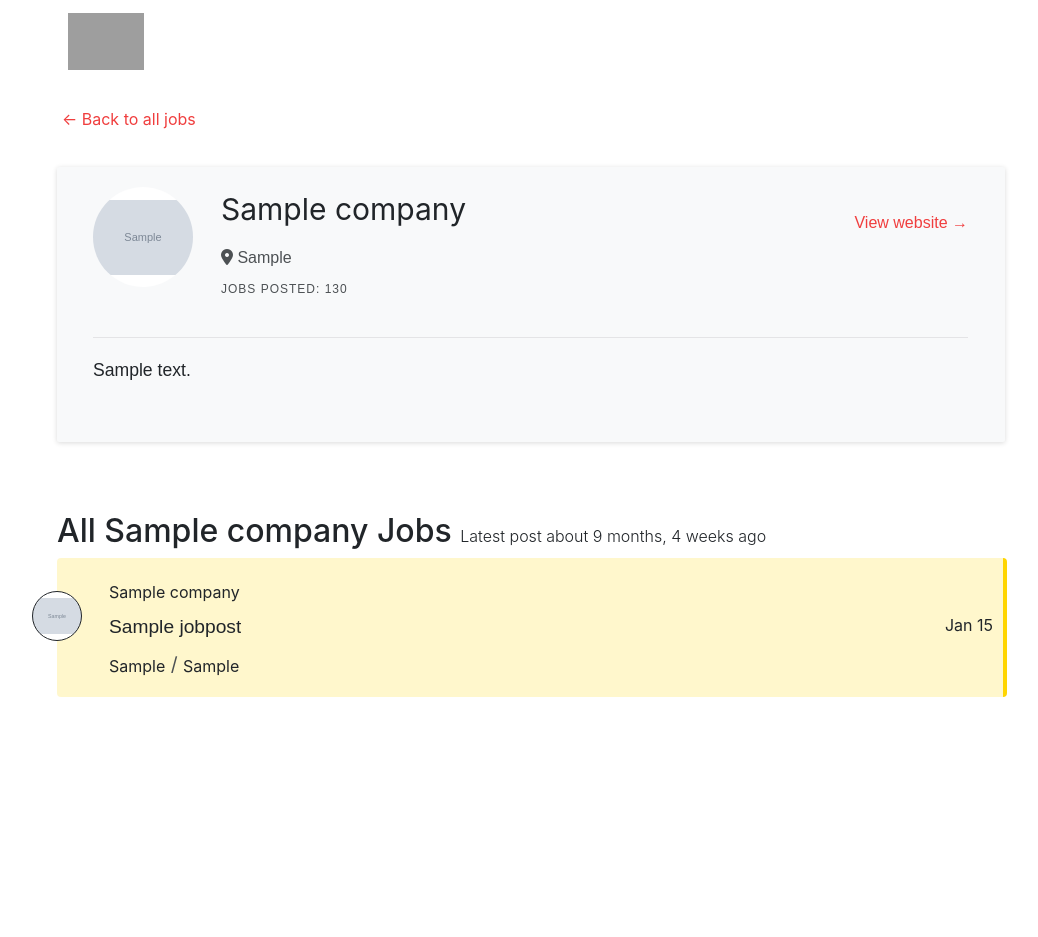
After one commit to iamjackwachira/wwfh, a Django app: page /companies/1/ in a window 1280 px wide. The commit adds this page. Shown: the top 937 px of the page, without its empty margins (108-1146 px from the left). Run offline with Django 3.2, Linux system fonts and the light colour scheme; tables that the repository leaves empty hold one stand-in row (values such as "Sample post"); grey boxes marked "Sample" are stand-in pictures; style sheets or scripts are compiled from the project's sources; some libraries are stand-ins or nearby versions; grey boxes are pictures that could not be loaded.

Commit message:
Add company details view

```diff
--- a/apps/jobs/models.py
+++ b/apps/jobs/models.py
@@ -37,6 +37,7 @@ class Company(BaseModel):
 
     name = models.CharField(max_length=200)
     company_statement = models.CharField(max_length=500)
+    headquarters = models.CharField(max_length=200)
     logo = models.ImageField(upload_to="company_uploads/", blank=True, null=True)
     url = models.CharField(max_length=200)
     email = models.CharField(max_length=200, blank=True, null=True)
--- /dev/null
+++ b/apps/jobs/templates/jobs/company_detail.html
@@ -0,0 +1,57 @@
+{% extends "base.html" %}
+{% load static %}
+
+{% block content %}
+{% load widget_tweaks %}
+<main role="main">
+    <div class="job-nav">
+        <a href="/">
+            <p style="float: left;z-index: 999;"><span id="arrow-left">←</span> Back to all jobs </p>
+        </a>
+    </div>
+    <div class="content">
+        <div class="company-detail">
+            <div class="listing-header">
+                <div class="listing-header-container">
+                    <div class="listing-logo" style="background-image: url({{company.logo.url}});">
+                    </div>
+                    <h1> {{company.name}} </h1><br>
+                    <h3>
+                        <i class="fas fa-map-marker-alt" style="margin-left: 0px;"></i>
+                        {% if company.headquarters %}
+                        {{company.headquarters}}
+                        {% else %}
+                        Remote
+                        {% endif %}
+                    </h3><br>
+                    <h4> Jobs posted: 130 </h4><br>
+                    <div class="listing-tools">
+                        <div class="tools">
+                        </div><a target="_blank" href="{{company.url}}">
+                            <h5> View website <span id="arrow-right">→</span></h5>
+                        </a>
+                    </div>
+                </div>
+            </div>
+            <section class="company">
+                <div class="company-description">
+                    {{company.description|safe}}
+                </div>
+            </section>
+
+        </div>
+        <div class="jobs-container">
+            <section class="jobs company-jobs">
+                <article>
+                    <h2> All {{company.name|capfirst}} Jobs
+                        <span class="font-weight-light h6 latest_post">
+                            Latest post about {{posts.0.created_on|timesince}} ago
+                        </span>
+                    </h2>
+                    {% include "jobs/job_posts.html" %}
+                </article>
+            </section>
+        </div>
+    </div>
+</main>
+{% endblock content %}
--- a/apps/jobs/templates/jobs/job_posts.html
+++ b/apps/jobs/templates/jobs/job_posts.html
@@ -3,7 +3,7 @@
     <li class="feature">
         <div class="highlight-bar"></div>
         <div class="company-logo">
-            <a href="/company/komoot">
+            <a href="{% url 'jobs:company-detail' pk=post.company.id %}">
                 {% if post.company.logo %}
                 <div class="flag-logo" style="background-image: url({{post.company.logo.url}})" loading="lazy">
                 </div>
--- a/apps/jobs/urls.py
+++ b/apps/jobs/urls.py
@@ -8,4 +8,7 @@ urlpatterns = [
     path("", views.JobListView.as_view(), name="jobs-home"),
     path("jobs/new/", views.JobCreateView.as_view(), name="job-create"),
     path("jobs/<int:pk>/", views.JobDetailView.as_view(), name="job-detail"),
+    path(
+        "companies/<int:pk>/", views.CompanyDetailView.as_view(), name="company-detail"
+    ),
 ]
--- a/apps/jobs/views.py
+++ b/apps/jobs/views.py
@@ -125,3 +125,15 @@ class JobDetailView(DetailView):
         ).exclude(id=job_post.id)
         context["posts"] = related_jobs
         return context
+
+
+class CompanyDetailView(DetailView):
+    model = Company
+    template_name = "jobs/company_detail.html"
+
+    def get_context_data(self, **kwargs):
+        context = super().get_context_data(**kwargs)
+        company = self.get_object()
+        related_jobs = JobPost.objects.filter(company=company)
+        context["posts"] = related_jobs
+        return context
--- a/static/css/base_styles.scss
+++ b/static/css/base_styles.scss
@@ -40,6 +40,7 @@ body {
 @import "jobs";
 @import "jobs_new";
 @import "jobs_detail";
+@import "company_detail";
 
 .jumbotron {
     margin-bottom: 0;
--- /dev/null
+++ b/static/css/company_detail.scss
@@ -0,0 +1,111 @@
+div.company-detail {
+    background: #f8f9fa;
+    padding: 20px 36px 0 36px;
+    -webkit-box-shadow: 0 1px 5px rgba(0, 0, 0, 0.15);
+    box-shadow: 0 1px 5px rgba(0, 0, 0, 0.15);
+    border-radius: 2px;
+    margin: 20px 2px 70px 0px;
+    min-height: 275px;
+
+    .listing-header {
+        overflow: visible;
+        margin: 0;
+        padding: 0;
+
+        .listing-header-container {
+            overflow: hidden;
+            float: left;
+            width: 875px;
+            border-bottom: 1px solid rgba(144, 146, 148, 0.2);
+
+            .listing-logo {
+                overflow: hidden;
+                width: 100px;
+                height: 100px;
+                border-radius: 50%;
+                margin: 0 28px 28px 0;
+                float: left;
+                background-size: contain;
+                background-color: #fff;
+                background-position: center center;
+                background-repeat: no-repeat;
+            }
+
+            h1 {
+                font-size: 30px;
+                color: #212529;
+                padding: 0;
+                margin: 0 0 7px 0;
+                font-weight: normal;
+                text-align: left;
+                line-height: 1.5em;
+                max-width: calc(100% - 390px);
+                display: inline-block;
+                min-width: 250px;
+                white-space: nowrap;
+                text-overflow: ellipsis;
+                overflow: hidden;
+            }
+
+            h3 {
+                color: #4d5154;
+                font-family: "Neufile Grotesk Regular", sans-serif;
+                text-align: left;
+                font-size: 1rem;
+                margin-top: -16px;
+                display: inline-block;
+                text-transform: none;
+            }
+
+            h4 {
+                font-family: "Neufile Grotesk Light", sans-serif;
+                text-align: left;
+                font-size: 0.75rem;
+                margin-top: 0px;
+                text-transform: uppercase;
+                color: #4d5154;
+                margin-bottom: 40px;
+                letter-spacing: 1px;
+                display: inline-block;
+            }
+            h5 {
+                font-family: "Neufile Grotesk Semi Bold", sans-serif;
+                text-align: right !important;
+                font-size: 1rem;
+                color: #f03e3e !important;
+                margin: 8px 0 10px 0;
+            }
+
+            .listing-tools {
+                overflow: hidden;
+                width: 250px;
+                margin: 0;
+                float: right;
+                margin-top: -132px;
+            }
+        }
+    }
+    .company {
+        overflow: hidden;
+        width: 950px;
+        margin: 0 auto;
+        .company-description {
+            overflow: hidden;
+            float: left;
+            width: 875px;
+            padding: 20px 40px 20px 0px;
+            font-size: 1.1rem;
+            line-height: 1.4em;
+            font-family: "Neufile Grotesk Light", sans-serif;
+            color: #212529;
+        }
+    }
+}
+
+div.jobs-container {
+    section.company-jobs {
+        article {
+            max-width: 100%;
+        }
+    }
+}
--- a/static/css/jobs_detail.scss
+++ b/static/css/jobs_detail.scss
@@ -99,14 +99,10 @@
                 background-size: contain;
                 background-color: #fff;
                 background-position: center center;
-
-                img {
-                    transform: translateY(-50%);
-                }
             }
         }
     }
-    section.jobs {
+    section.related-jobs {
         article {
             max-width: 675px;
             margin-top: 40px;
@@ -133,6 +129,8 @@
                 }
             }
         }
+    }
+    section.job {
         .listing-container {
             width: 675px;
             padding: 20px 0px 0 0;
@@ -150,3 +148,17 @@
         }
     }
 }
+
+.job-nav {
+    display: block;
+    overflow: hidden;
+    margin: 35px auto 10px;
+    width: 950px;
+    font-size: 1rem;
+    padding: 0px 0 0 5px;
+
+    a,
+    p {
+        color: #f03e3e;
+    }
+}
--- a/static/css/jobs_new.scss
+++ b/static/css/jobs_new.scss
@@ -7,7 +7,6 @@
     .job-form {
         max-width: calc(100% - 175px);
         padding: 25px;
-        margin-top: 40px;
         background-color: white;
 
         .form-row {
--- a/templates/base.html
+++ b/templates/base.html
@@ -47,23 +47,17 @@
       aria-controls="togglerControls" aria-expanded="false" aria-label="Toggle navigation">
       <span class="navbar-toggler-icon"></span>
     </button>
-
-
     <div class="collapse navbar-collapse" id="togglerControls">
       {% if request.path == '/' %}
       <form class="form-inline navbar-nav ml-auto">
-        <a href="/jobs/new/" class='btn btn-danger'>Post a job</a>
+        <a href="{% url 'jobs:job-create' %}" class='btn btn-danger'>Post a job</a>
       </form>
       {% endif %}
     </div>
   </nav>
 
-
   {% block content %}
   {% endblock content %}
-
-
-
 
   {% endblock body %}
 </body>
```
Also changed, not shown: apps/jobs/templates/jobs/job_create.html (+7 -1 lines), apps/jobs/templates/jobs/job_detail.html (+13 -6 lines), apps/jobs/migrations/0008_company_headquarters.py (added).
